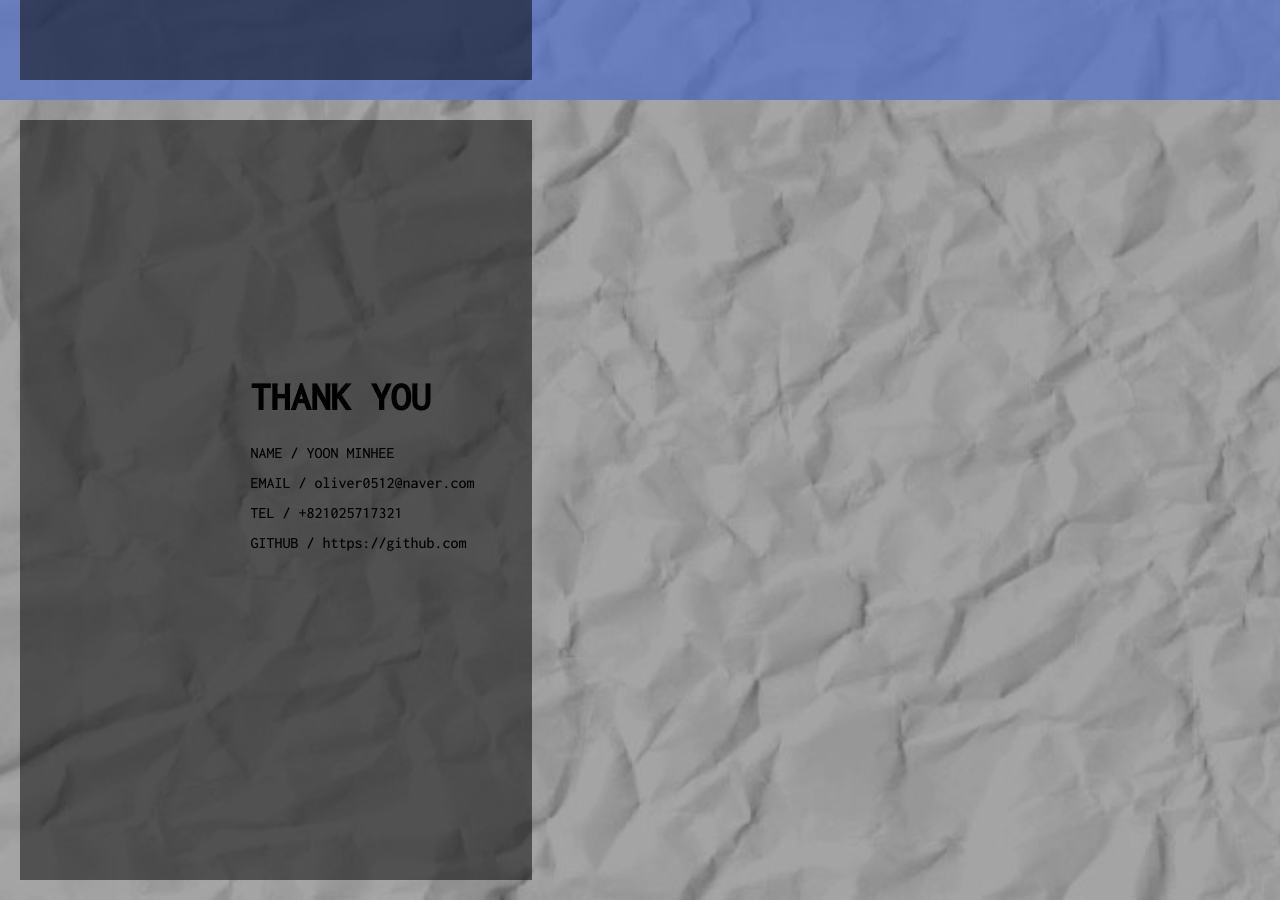
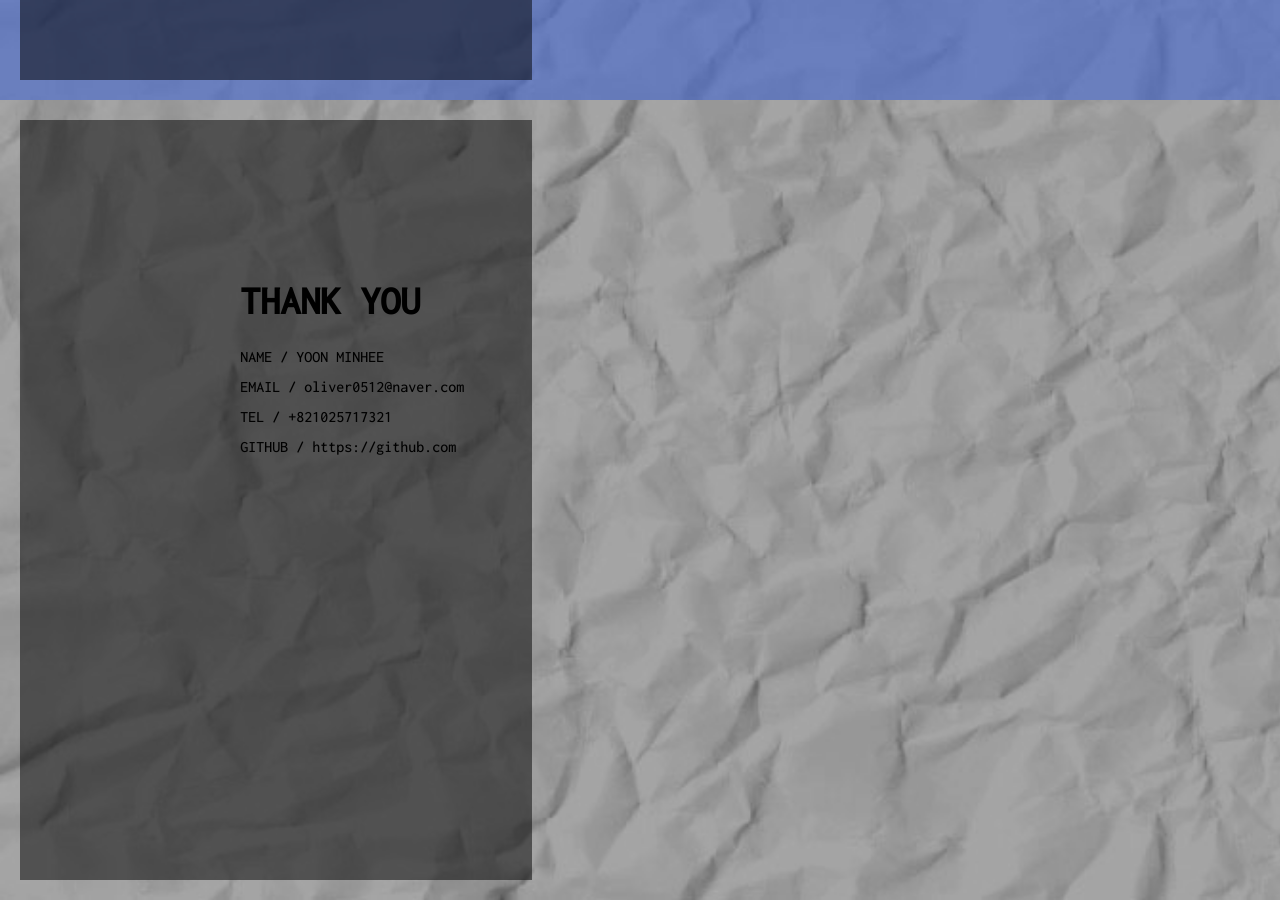
Before and after one commit to oliver0512/Minhee_Portfolio, a plain HTML site: page index.html in a window 1280 px wide. Shown: the part 3900-4800 px from the top of the page. Drawn offline with Linux system fonts and the light colour scheme.

Commit message:
Update index.html

```diff
--- a/index.html
+++ b/index.html
@@ -280,14 +280,6 @@
 
 
 
-
-
-
-
-
-
-
-
         #article6{
             background-image: url('portfolio_bg.jpg');
             background-repeat: no-repeat;
@@ -299,8 +291,8 @@
 
 
         #thankyou{
-            padding-top: 50%;
-            margin-left: 45%;
+            margin-left: 43%;
+            margin-top: 20vh;
             padding-bottom: 20px;
         }
         #article6 h3{
```
